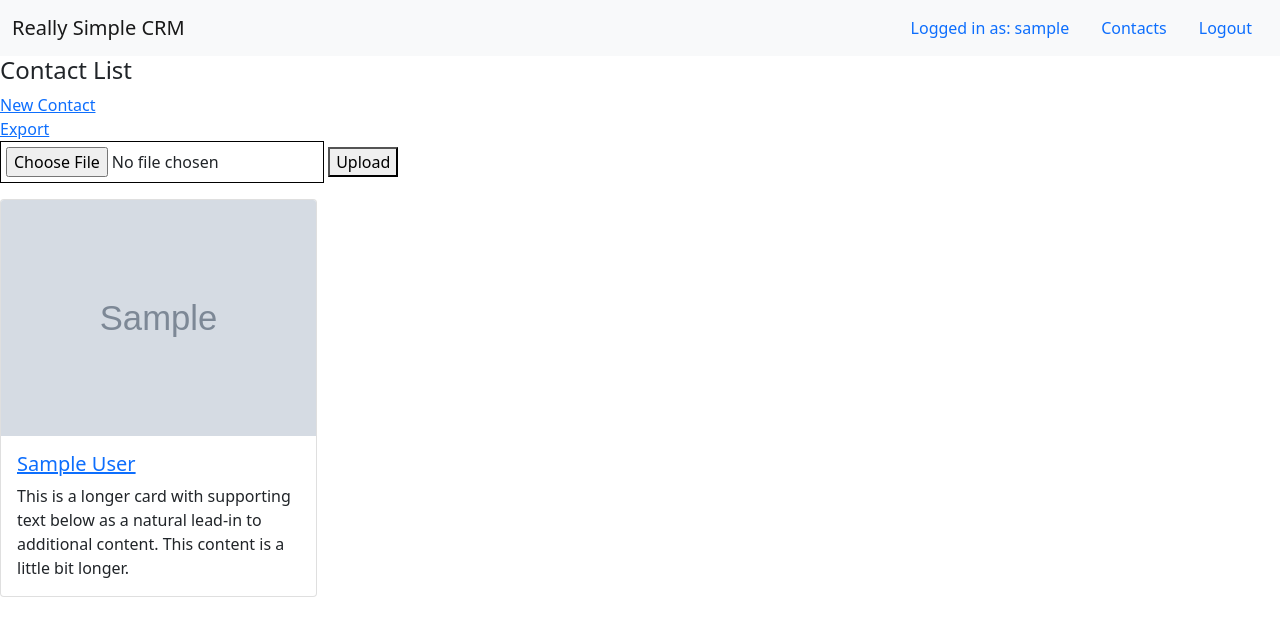
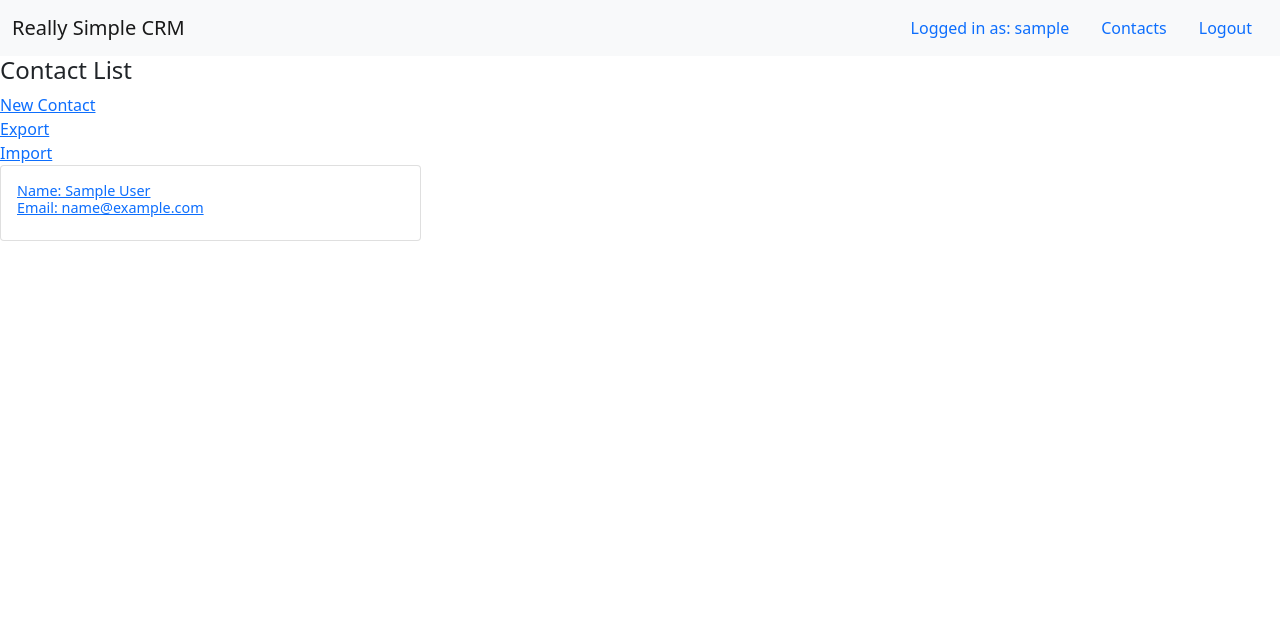
Before and after one commit to SungLee05/ReallySimpleCRM, a Django app: page /contacts/ in a window 1280 px wide. Shown: the top 636 px of the page. Run offline with Django 3.2, Linux system fonts and the light colour scheme; a user stored in the database is signed in; tables that the repository leaves empty hold one stand-in row (values such as "Sample post"); grey boxes marked "Sample" are stand-in pictures.

Commit message:
feat/fix: fixed profile uploader. added contact import view.

```diff
--- a/contacts/views.py
+++ b/contacts/views.py
@@ -6,8 +6,7 @@ from .models import Contact, User
 from .forms import ContactForm, ContactModelForm, CustomUserCreationForm
 import xlwt
 import openpyxl
-import pandas as pd
-from sqlalchemy import create_engine
+import sqlite3
 
 
 class SignupView(generic.CreateView):
@@ -106,17 +105,29 @@ def export_contacts_xls(request):
   wb.save(response)
   return response
 
+# step 1 - create a view to handle uploading xls file
+# step 2 - load xls file with openpyxl
+# step 3 - seed db with xls data
+# step 4 - render updated contact list on html
+
 def import_contacts_xls(request):
-  if request.method == "post" and request.FILES['excel_file']:
+  if request.method == "GET":
+    return render(request, 'contact_upload.html', {})
+  else:
     excel_file = request.FILES['excel_file']
 
     wb = openpyxl.load_workbook(excel_file)
     active_sheet = wb.active
-    print(active_sheet)
 
-    return render(request, 'contacts:contact-list', {'xls_data': active_sheet})
+    con = sqlite3.connect('db.sqlite3')
+    cur = con.cursor()
 
-# step 1 - create a view to handle uploading xls file
-# step 2 - load xls file with openpyxl
-# step 3 - seed db with xls data
-# step 4 - render updated contact list on html
+    excel_data = list()
+    for row in active_sheet.iter_rows():
+      row_data = list()
+      for cell in row:
+        row_data.append(str(cell.value))
+      excel_data.append(row_data)
+
+  con.close()
+  return render(request, 'contact_upload.html', {'excel_data':excel_data})
--- a/templates/contact_list.html
+++ b/templates/contact_list.html
@@ -1,6 +1,4 @@
-{% extends "main.html"%}
-
-{% block content %}
+{% extends "main.html"%} {% block content %}
 <div
   class="row w-full mb-6 py-6 flex justify-between items-center border-b border-gray-2"
 >
@@ -11,38 +9,25 @@
     <a href="{% url 'contacts:contact-create' %}">New Contact</a>
   </div>
   <div>
-    <a href="{% url 'contacts:contact-export'%}">Export</a>
-
-    <form action="{% url "contacts:contact-import" %}" method='post' enctype="multipart/form-data">
-    {% csrf_token %}
-        <input type="file" title="Upload excel file" name="excel_file" style="border: 1px solid black; padding: 5px;" required="required">
-        <button type='submit'>Upload</button>
-    </form>
-
-    {{ contact.xls_data }}
+    <a href="{% url 'contacts:contact-export'%}">Export</a><br />
+    <a href="{% url 'contacts:contact-import'%}">Import</a>
   </div>
 </div>
-<div class="row row-cols-2 row-cols-md-4 g-1">
+<div class="row row-cols-2 row-cols-md-3 g-2">
   {% for contact in contacts %}
 
   <div class="col">
     <div class="card">
-      <img
-        src="{{ contact.profile_photo.url }}"
-        class="card-img-top"
-        alt="profile-photo"
-        style="width: 100%"
-      />
       <div class="card-body">
         <h5 class="card-title">
-          <a href="{% url 'contacts:contact-detail' contact.pk %}">
-            <div>{{ contact.first_name }} {{ contact.last_name }}</div>
+          <a
+            href="{% url 'contacts:contact-detail' contact.pk %}"
+            style="font-size: 0.9rem"
+          >
+            <div>Name: {{ contact.first_name }} {{ contact.last_name }}</div>
+            <div>Email: {{ contact.email }}</div>
           </a>
         </h5>
-        <p class="card-text">
-          This is a longer card with supporting text below as a natural lead-in
-          to additional content. This content is a little bit longer.
-        </p>
       </div>
     </div>
   </div>
```
Also changed, not shown: templates/contact_upload.html (added, +29 -0 lines).
